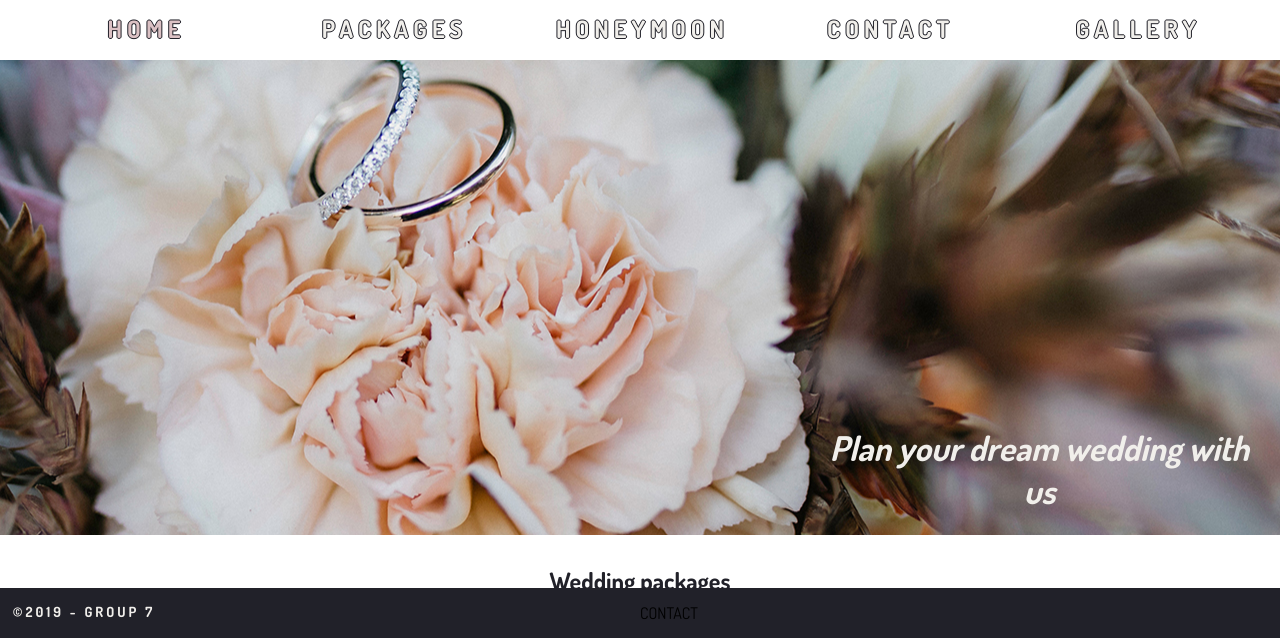
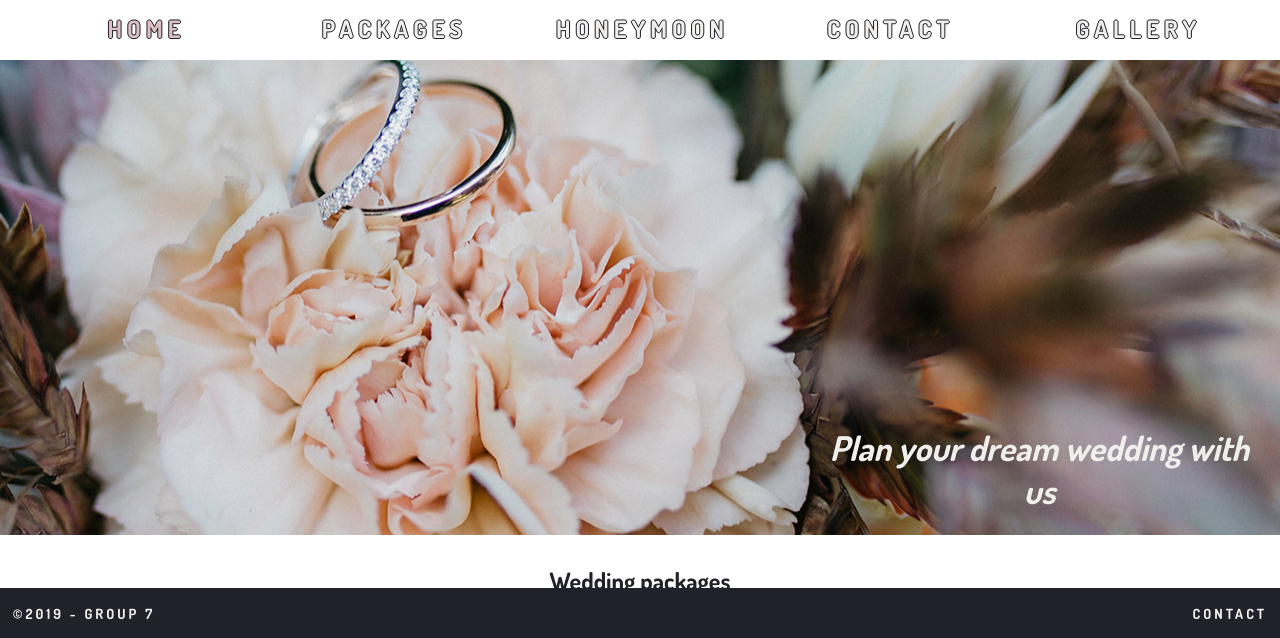
Before and after one commit to Ajacko97/project2.2, a plain HTML site: page WeddingWWW/index.html in a window 1280 px wide. Shown: the part 162-800 px from the top of the page. Drawn offline with nearby package versions, Linux system fonts and the light colour scheme.

Commit message:
Changes in footer

```diff
--- a/WeddingWWW/css/main.css
+++ b/WeddingWWW/css/main.css
@@ -425,16 +425,19 @@ footer p1 {
 	transition: all 0.3s linear;
 }
 
-footer p2 a {
+footer p2 {
 	display: grid;
 	font-size: 14px;
-	color: #F1EFEB;
-	text-decoration: none;
 	justify-content: end;
 	margin-right: 2%;
 	letter-spacing: 3px;
 	font-weight: bold;
 	transition: all 0.3s linear;
+}
+
+footer p2 a {
+	color: #F1EFEB;
+	text-decoration: none;
 }
 
 footer p2 a:hover {
--- a/WeddingWWW/index.html
+++ b/WeddingWWW/index.html
@@ -54,7 +54,7 @@
 </div>
 <footer>
   <p1>&copy;2019 - Group 7</p1>
-  <p2>Contact</p2>
+  <p2><a href="contact.html">Contact</a></p2>
 </footer>
 </body>
 </html>
```
Also changed, not shown: WeddingWWW/contact.html (+9 -5 lines), WeddingWWW/gallery.html (+1 -1 lines), WeddingWWW/packages.html (+1 -1 lines), 2 other files.
